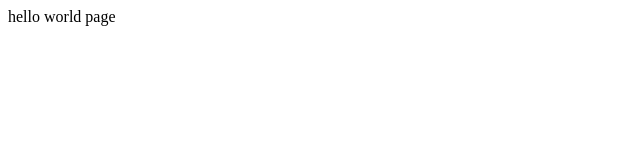
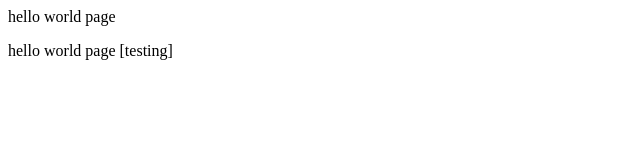
Before and after one commit to HomeofHives/CyberLab, a plain HTML site: page index.html in a window 1280 px wide. Shown: the whole page, without its empty margins (0-640 px from the left). Drawn offline with Linux system fonts and the light colour scheme.

Commit message:
second commit from testing

```diff
--- a/index.html
+++ b/index.html
@@ -1 +1,2 @@
 <p>hello world page</p>
+<p>hello world page [testing]</p>
```
